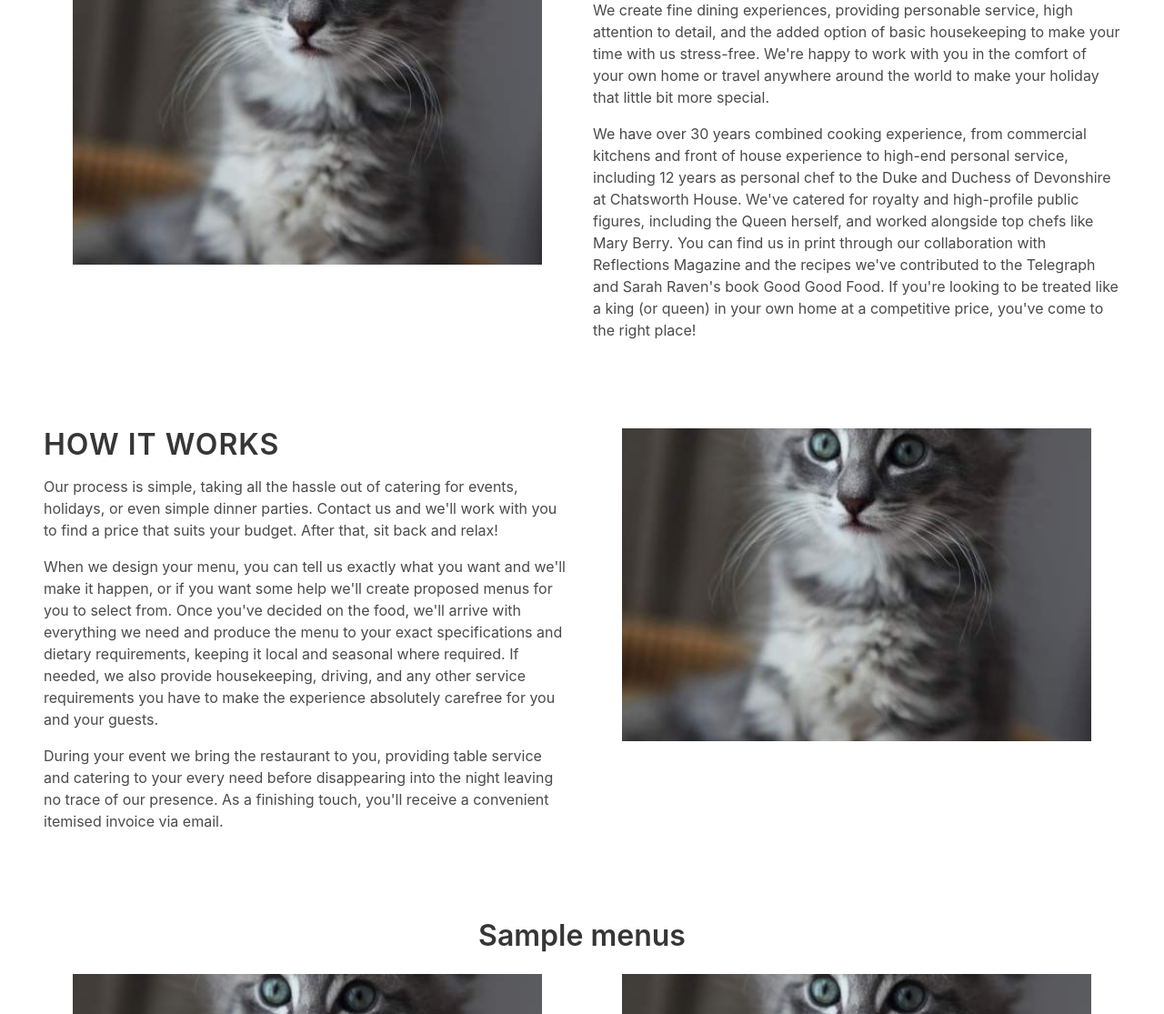
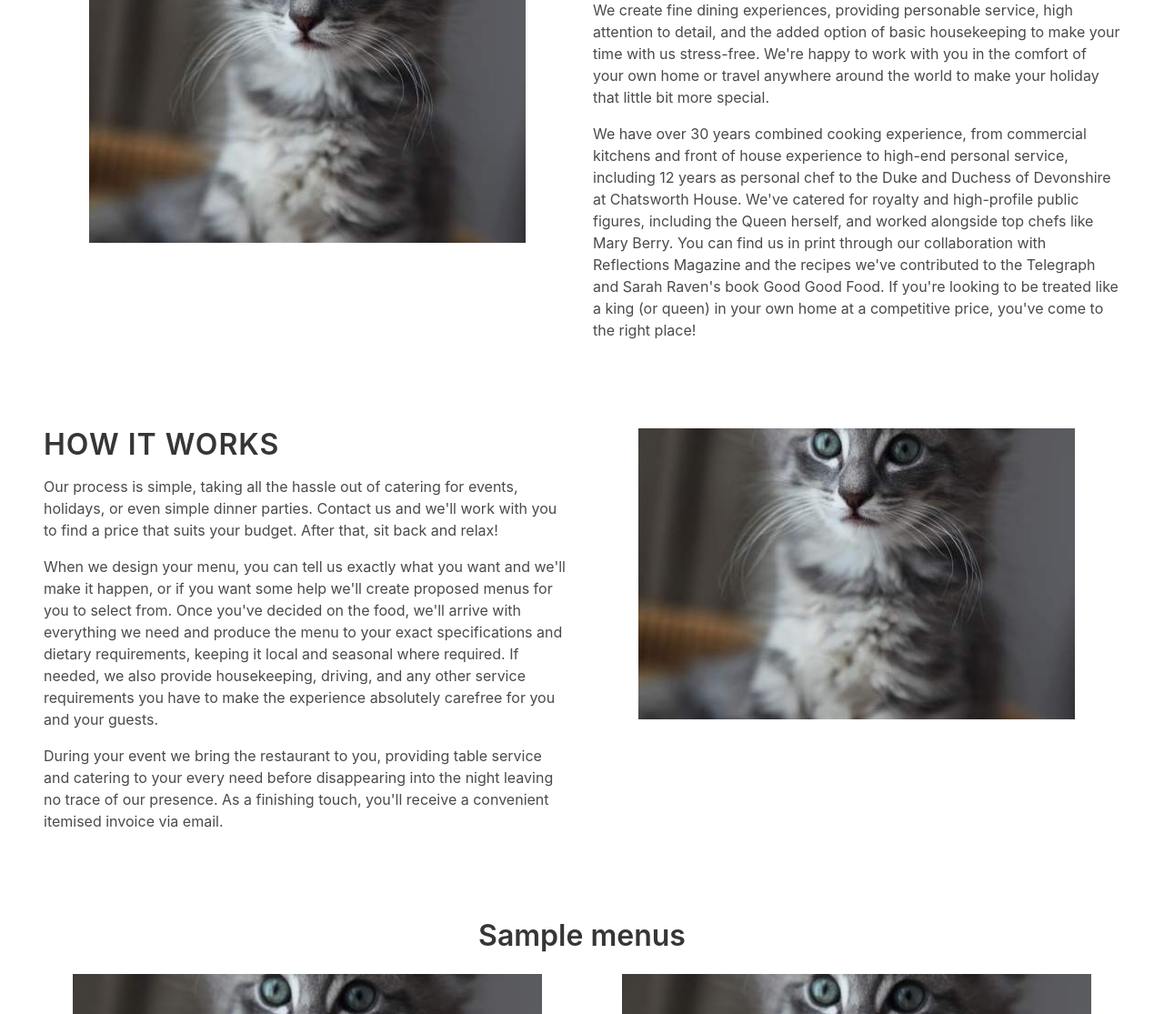
Before and after one commit to driestbones/sba-freelance-website, a website built with webpack: page dist/index.html in a window 1280 px wide. Shown: the part 466-1581 px from the top of the page at 91% size. Built offline with nearby package versions, Linux system fonts and the light colour scheme.

Commit message:
Makes images behave nicely
Signed-off-by: chuckha <ha.chuck@gmail.com>

```diff
--- a/dist/index.html
+++ b/dist/index.html
@@ -49,8 +49,8 @@
     <section class="section">
         <div class="tile is-ancestor">
             <div class="tile is-parent">
-                <div class="tile is-child content">
-                <figure class="image">
+                <div class="tile is-child content has-text-centered">
+                <figure class="image is-marginless is-inline-block">
                         <img src="images/320.jpeg" />
                     </figure>
                 </div>
@@ -109,8 +109,8 @@
                 </div>
             </div>
             <div class="tile is-parent">
-                <div class="tile is-child content">
-                    <figure class="image">
+                <div class="tile is-child content has-text-centered">
+                    <figure class="image is-marginless is-inline-block">
                         <img src="images/320.jpeg" />
                     </figure>
                 </div>
```
